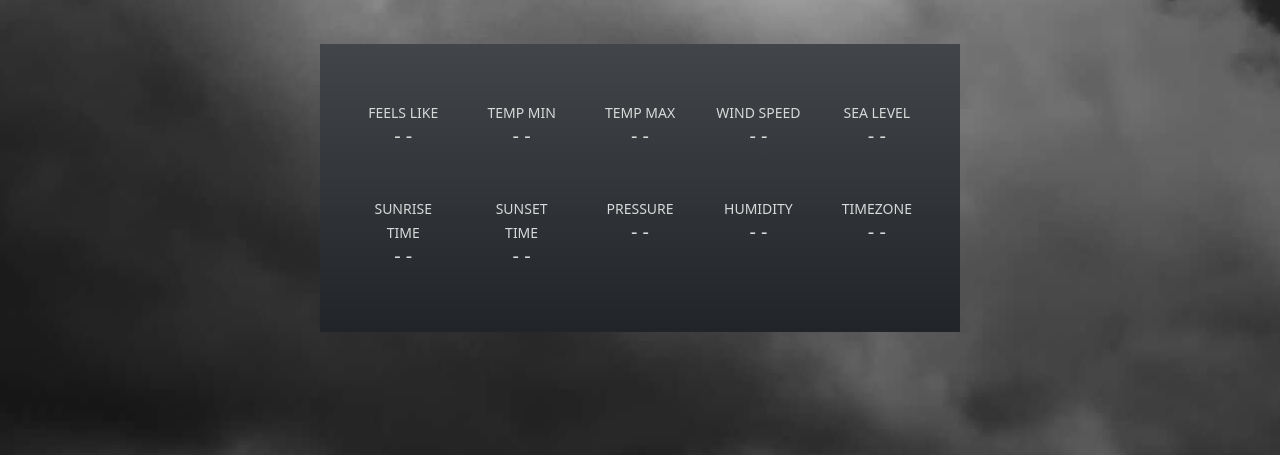
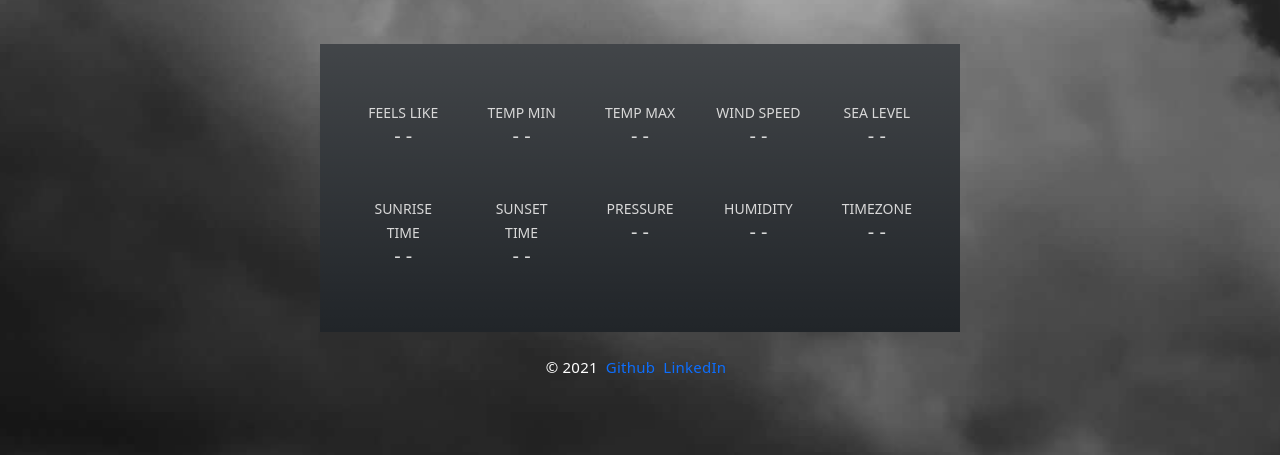
Before and after one commit to george-swift/weather-app, a website built with webpack: page dist/index.html in a window 1280 px wide. Shown: the part 345-800 px from the top of the page. Built offline with nearby package versions, Linux system fonts and the light colour scheme.

Commit message:
Add social links

```diff
--- a/dist/index.html
+++ b/dist/index.html
@@ -24,6 +24,11 @@
     </div>
   </nav>
   <main class="row mt-5 ms-0 w-100" id="container"></main>
+  <footer class="center justify-content-center mt-4">
+    <p class="font-custom me-2">&copy; 2021</p>
+    <a href="https://github.com/george-swift" target="_blank" class="text-decoration-none font-custom me-2">Github</a>
+    <a href="https://www.linkedin.com/in/ubong-itok" target="_blank" class="text-decoration-none font-custom me-2">LinkedIn</a>
+  </footer>
 
   <div class="modal fade" id="errorModal" tabindex="-1" aria-hidden="true">
     <div class="modal-dialog modal-sm">
```
